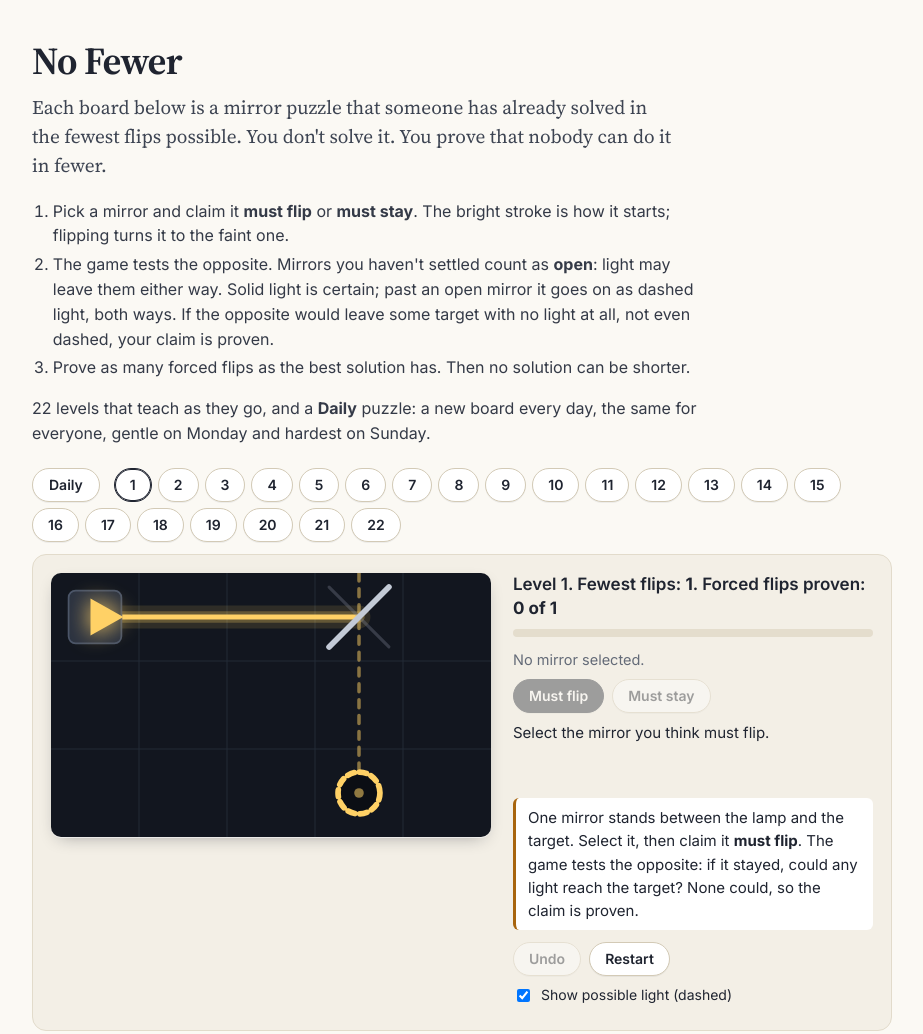
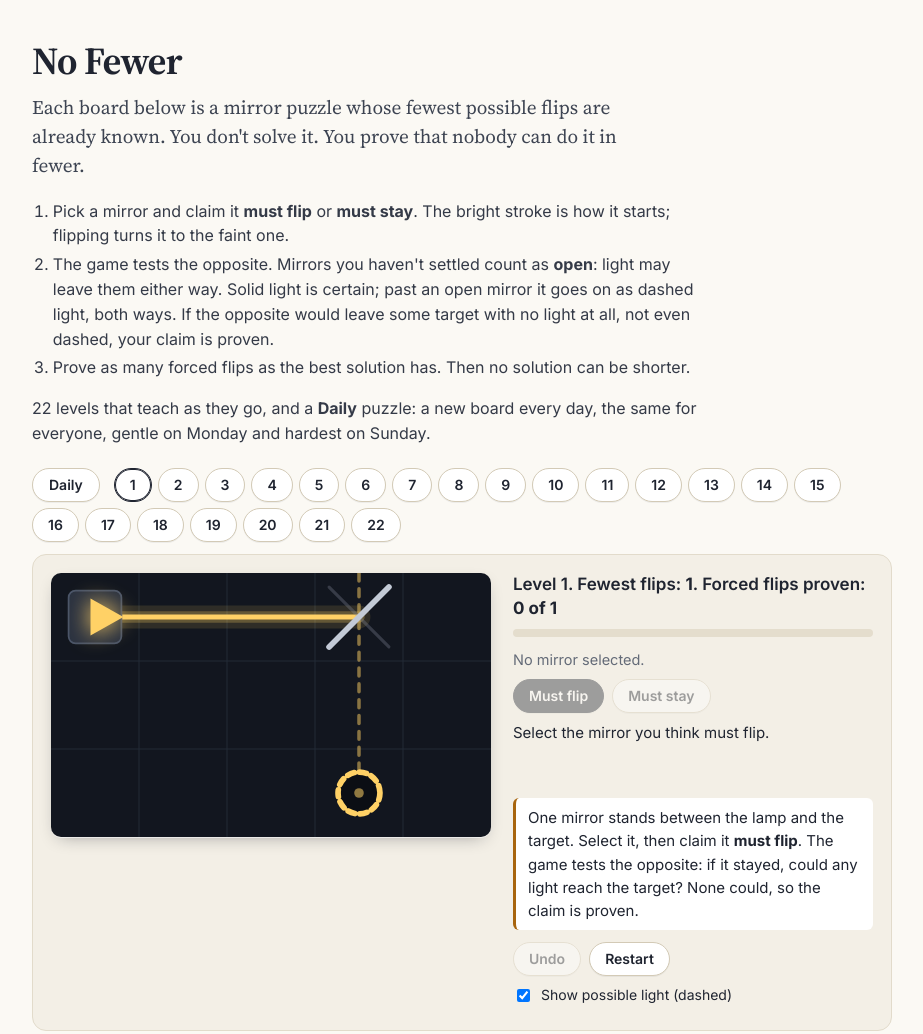
Before and after one commit to machinewright/no-fewer, a plain HTML site: page index.html in a window 1280 px wide. Shown: the top 1034 px of the page, without its empty margins (178-1101 px from the left). Drawn offline with Linux system fonts and the light colour scheme.

Commit message:
Dek: plainer and accurate (the minimum is known, not someone's solve)
Co-Authored-By: Claude Opus 5.5 <noreply@anthropic.com>

```diff
--- a/index.html
+++ b/index.html
@@ -18,7 +18,7 @@
 <main>
 <header>
   <h1>No Fewer</h1>
-  <p class="dek">Each board below is a mirror puzzle that someone has already solved in the fewest flips possible.
+  <p class="dek">Each board below is a mirror puzzle whose fewest possible flips are already known.
   You don't solve it. You prove that nobody can do it in fewer.</p>
 </header>
 
```
